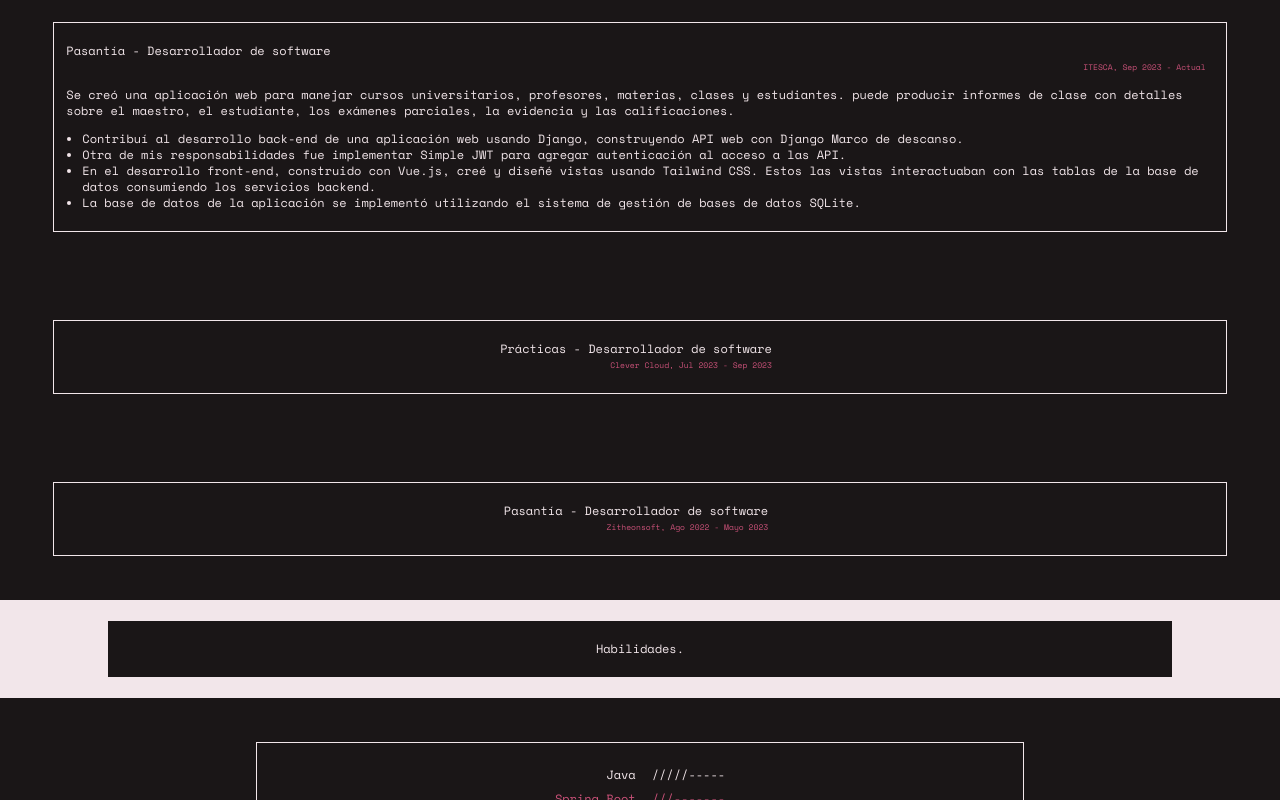
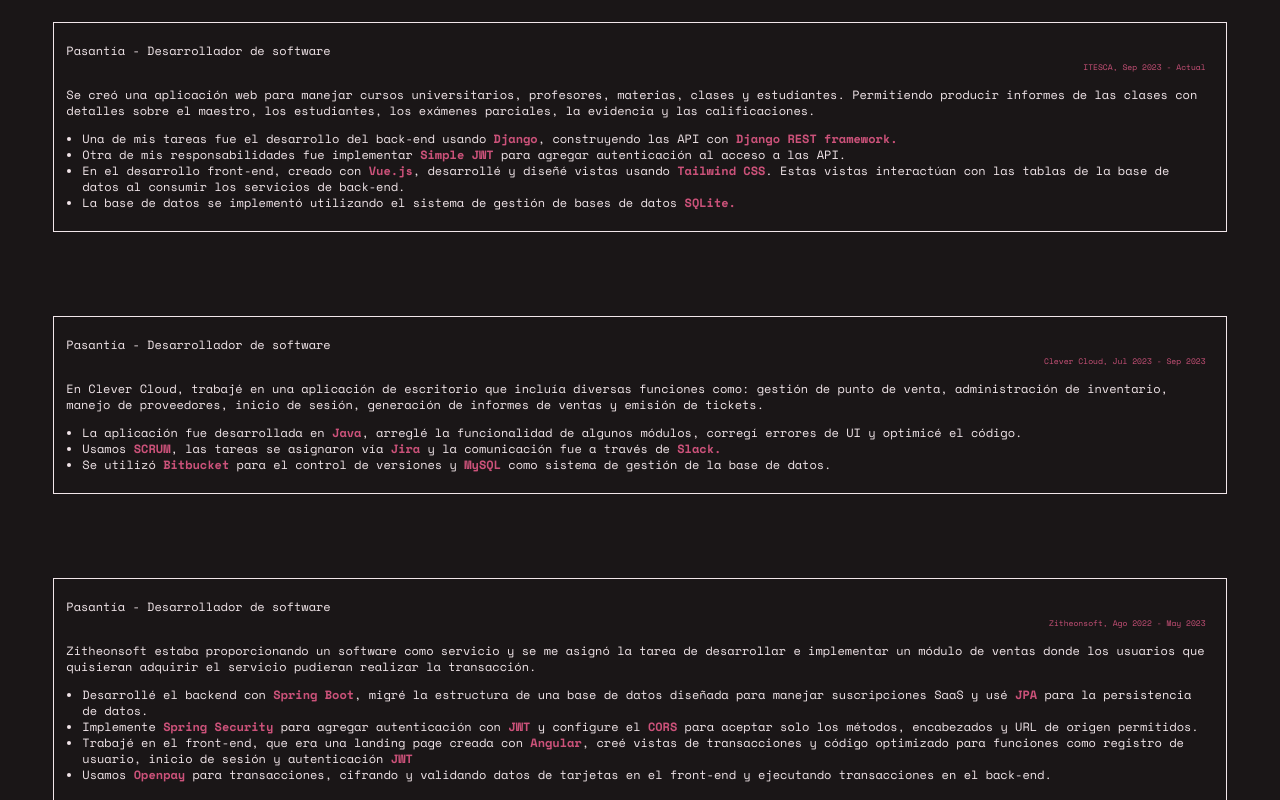
Before and after one commit to Netokingpo22/portafolio, an Angular app: page / in a window 1280 px wide. Shown: the part 920-1720 px from the top of the page. Built offline with nearby package versions, Linux system fonts and the light colour scheme.

Commit message:
Exp/leng-nee-Fix

```diff
--- a/src/app/app.component.ts
+++ b/src/app/app.component.ts
@@ -5,11 +5,12 @@
 import { ExperienceComponent } from './modules/experience/experience.component'
 import { TitleComponent } from './modules/title/title.component'
 import { SkillsComponent } from './modules/skills/skills.component'
+import { ButtonsComponent } from './modules/buttons/buttons.component'
 
 @Component({
   selector: 'app-root',
   standalone: true,
-  imports: [RouterOutlet, IntroductionComponent, ExperienceComponent, TitleComponent, SkillsComponent],
+  imports: [RouterOutlet, IntroductionComponent, ExperienceComponent, TitleComponent, SkillsComponent, ButtonsComponent],
   templateUrl: './app.component.html',
   styleUrl: './app.component.css'
 })
--- /dev/null
+++ b/src/app/modules/buttons/buttons.component.html
@@ -0,0 +1,5 @@
+<button
+    class="absolute top-1 left-1 bg-[#1A1617] text-[#CC527A] px-2 py-1 space-mono-regular border border-[#F2E6EA] opacity-50 text-center"
+    (click)="setLanguage()">
+    {{buttonText}}
+</button>
--- a/src/app/modules/experience/experience.component.html
+++ b/src/app/modules/experience/experience.component.html
@@ -3,38 +3,67 @@
     <div
         class="flex flex-row items-center justify-center text-xs py-5 m-10 space-mono-regular border border-[#F2E6EA] w-11/12 index2 bg-[#1A1617]">
         <div class="text-left pr-2 mx-3">
-            <p class="">Pasantía - Desarrollador de software</p>
-            <p class="text-right text-[8px] text-[#CC527A]"> ITESCA, Sep 2023 - Actual</p>
-            <p class="mt-3">{{text[0]}}</p>
+            <p class="">{{textItesca[0]}}</p>
+            <p class="text-right text-[8px] text-[#CC527A]">{{textItesca[1]}}</p>
+            <p class="mt-3">{{textItesca[2]}}</p>
             <ul class="list-disc pl-4 pt-3">
-                <li>{{text[1]}}</li>
-                <li>{{text[2]}} </li>
-                <li>{{text[3]}}</li>
-                <li>{{text[4]}}</li>
+                <li>{{textItesca[3]}}<span
+                        class='text-[#CC527A] space-mono-bold'>{{textItesca[4]}}</span>{{textItesca[5]}}<span
+                        class='text-[#CC527A] space-mono-bold'>{{textItesca[6]}}</span></li>
+                <li>{{textItesca[7]}}<span
+                        class='text-[#CC527A] space-mono-bold'>{{textItesca[8]}}</span>{{textItesca[9]}}</li>
+                <li>{{textItesca[10]}}<span
+                        class='text-[#CC527A] space-mono-bold'>{{textItesca[11]}}</span>{{textItesca[12]}}<span
+                        class='text-[#CC527A] space-mono-bold'>{{textItesca[13]}}</span>{{textItesca[14]}}</li>
+                <li>{{textItesca[15]}}<span class='text-[#CC527A] space-mono-bold'>{{textItesca[16]}}</span></li>
             </ul>
         </div>
     </div>
-    <div class="pb-1"></div>
 </div>
 <div class="flex flex-col items-center justify-center w-full text-[#F2E6EA] bg-[#1A1617]">
     <div class="pt-1"></div>
     <div
         class="flex flex-row items-center justify-center text-xs py-5 m-10 space-mono-regular border border-[#F2E6EA] w-11/12 index2 bg-[#1A1617]">
-        <div class="text-left pr-2">
-            <p class="">Prácticas - Desarrollador de software</p>
-            <p class="text-right text-[8px]  text-[#CC527A]">Clever Cloud, Jul 2023 - Sep 2023</p>
+        <div class="text-left pr-2 mx-3">
+            <p class="">{{textClever[0]}}</p>
+            <p class="text-right text-[8px] text-[#CC527A]">{{textClever[1]}}</p>
+            <p class="mt-3">{{textClever[2]}}</p>
+            <ul class="list-disc pl-4 pt-3">
+                <li>{{textClever[3]}}<span
+                        class='text-[#CC527A] space-mono-bold'>{{textClever[4]}}</span>{{textClever[5]}}</li>
+                <li>{{textClever[6]}}<span
+                        class='text-[#CC527A] space-mono-bold'>{{textClever[7]}}</span>{{textClever[8]}}<span
+                        class='text-[#CC527A] space-mono-bold'>{{textClever[9]}}</span>{{textClever[10]}}<span
+                        class='text-[#CC527A] space-mono-bold'>{{textClever[11]}}</span></li>
+                <li>{{textClever[12]}}<span
+                        class='text-[#CC527A] space-mono-bold'>{{textClever[13]}}</span>{{textClever[14]}}<span
+                        class='text-[#CC527A] space-mono-bold'>{{textClever[15]}}</span>{{textClever[16]}}</li>
+            </ul>
         </div>
     </div>
-    <div class="pb-1"></div>
 </div>
 <div class="flex flex-col items-center justify-center w-full text-[#F2E6EA] bg-[#1A1617]">
     <div class="pt-1"></div>
     <div
         class="flex flex-row items-center justify-center text-xs py-5 m-10 space-mono-regular border border-[#F2E6EA] w-11/12 index2 bg-[#1A1617]">
-        <div class="text-left pr-2">
-            <p class="">Pasantía - Desarrollador de software</p>
-            <p class="text-right text-[8px]  text-[#CC527A]">Zitheonsoft, Ago 2022 - Mayo 2023</p>
+        <div class="text-left pr-2 mx-3">
+            <p class="">{{textZith[0]}}</p>
+            <p class="text-right text-[8px] text-[#CC527A]">{{textZith[1]}}</p>
+            <p class="mt-3">{{textZith[2]}}</p>
+            <ul class="list-disc pl-4 pt-3">
+                <li>{{textZith[3]}}<span
+                        class='text-[#CC527A] space-mono-bold'>{{textZith[4]}}</span>{{textZith[5]}}<span
+                        class='text-[#CC527A] space-mono-bold'>{{textZith[6]}}</span>{{textZith[7]}}</li>
+                <li>{{textZith[8]}}<span
+                        class='text-[#CC527A] space-mono-bold'>{{textZith[9]}}</span>{{textZith[10]}}<span
+                        class='text-[#CC527A] space-mono-bold'>{{textZith[11]}}</span>{{textZith[12]}}<span
+                        class='text-[#CC527A] space-mono-bold'>{{textZith[13]}}</span>{{textZith[14]}}</li>
+                <li>{{textZith[15]}}<span
+                        class='text-[#CC527A] space-mono-bold'>{{textZith[16]}}</span>{{textZith[17]}}<span
+                        class='text-[#CC527A] space-mono-bold'>{{textZith[18]}}</span></li>
+                <li>{{textZith[19]}}<span class='text-[#CC527A] space-mono-bold'>{{textZith[20]}}</span>{{textZith[21]}}
+                </li>
+            </ul>
         </div>
     </div>
-    <div class="pb-1"></div>
 </div>
--- a/src/app/modules/experience/experience.component.ts
+++ b/src/app/modules/experience/experience.component.ts
@@ -1,4 +1,4 @@
-import { Component } from '@angular/core';
+import { Component, OnInit } from '@angular/core';
 import { LanguageService } from '../../services/language.service';
 
 @Component({
@@ -8,28 +8,62 @@
   templateUrl: './experience.component.html',
   styleUrl: './experience.component.css'
 })
-export class ExperienceComponent {
+export class ExperienceComponent implements OnInit{
   language: number = 0;
   constructor(private languageService: LanguageService) { }
-  text: string[] = [""];
+  textItesca: string[] = [""];
+  textClever: string[] = [""];
+  textZith: string[] = [""];
   ngOnInit(): void {
     this.language = this.languageService.getlanguage();
     if (this.language == 0) {
-      this.text = [
-        "Se creó una aplicación web para manejar cursos universitarios, profesores, materias, clases y estudiantes. puede producir informes de clase con detalles sobre el maestro, el estudiante, los exámenes parciales, la evidencia y las calificaciones.",
-        "Contribuí al desarrollo back-end de una aplicación web usando Django, construyendo API web con Django Marco de descanso.",
-        "Otra de mis responsabilidades fue implementar Simple JWT para agregar autenticación al acceso a las API.",
-        "En el desarrollo front-end, construido con Vue.js, creé y diseñé vistas usando Tailwind CSS. Estos las vistas interactuaban con las tablas de la base de datos consumiendo los servicios backend.",
-        "La base de datos de la aplicación se implementó utilizando el sistema de gestión de bases de datos SQLite."
+      this.textItesca = [
+        "Pasantía - Desarrollador de software", "ITESCA, Sep 2023 - Actual",
+        "Se creó una aplicación web para manejar cursos universitarios, profesores, materias, clases y estudiantes. Permitiendo producir informes de las clases con detalles sobre el maestro, los estudiantes, los exámenes parciales, la evidencia y las calificaciones.",
+        "Una de mis tareas fue el desarrollo del back-end usando ", "Django", ", construyendo las API con ", "Django REST framework.",
+        "Otra de mis responsabilidades fue implementar ", "Simple JWT", " para agregar autenticación al acceso a las API.",
+        "En el desarrollo front-end, creado con ", "Vue.js", ", desarrollé y diseñé vistas usando ", "Tailwind CSS", ". Estas vistas interactúan con las tablas de la base de datos al consumir los servicios de back-end.",
+        "La base de datos se implementó utilizando el sistema de gestión de bases de datos ", "SQLite."
+      ];
+      this.textClever = [
+        "Pasantía - Desarrollador de software", "Clever Cloud, Jul 2023 - Sep 2023",
+        "En Clever Cloud, trabajé en una aplicación de escritorio que incluía diversas funciones como: gestión de punto de venta, administración de inventario, manejo de proveedores, inicio de sesión, generación de informes de ventas y emisión de tickets.",
+        "La aplicación fue desarrollada en", " Java", ", arreglé la funcionalidad de algunos módulos, corregí errores de UI y optimicé el código.",
+        "Usamos ", "SCRUM", ", las tareas se asignaron vía ", "Jira", " y la comunicación fue a través de", " Slack.",
+        "Se utilizó ", "Bitbucket", " para el control de versiones y ", "MySQL", " como sistema de gestión de la base de datos."
+      ];
+      this.textZith = [
+        "Pasantía - Desarrollador de software", "Zitheonsoft, Ago 2022 - May 2023",
+        "Zitheonsoft estaba proporcionando un software como servicio y se me asignó la tarea de desarrollar e implementar un módulo de ventas donde los usuarios que quisieran adquirir el servicio pudieran realizar la transacción.",
+        "Desarrollé el backend con ", " Spring Boot", ", migré la estructura de una base de datos diseñada para manejar suscripciones SaaS y usé ", "JPA", " para la persistencia de datos.",
+        "Implemente ", "Spring Security", " para agregar autenticación con ", "JWT ", "y configure el ", "CORS ", "para aceptar solo los métodos, encabezados y URL de origen permitidos.",
+        "Trabajé en el front-end, que era una landing page creada con ", "Angular", ", creé vistas de transacciones y código optimizado para funciones como registro de usuario, inicio de sesión y autenticación ", "JWT",
+        "Usamos", " Openpay", " para transacciones, cifrando y validando datos de tarjetas en el front-end y ejecutando transacciones en el back-end."
       ];
       return;
     }
-    this.text = [
-      "A web application was created to manage university courses, teachers, subjects, classes and students. can produce class reports with details about teacher, student, midterms, evidence and grades.",
-      "Contributed to back-end development of a web application using Django, building web API with Django Rest framework.",
-      "Another of my responsibilities was to implement Simple JWT to add authentication to API access.",
-      "In front-end development, built with Vue.js, I created and styled views using Tailwind CSS. These views interacted with the database tables consuming the backend services.",
-      "The application database was implemented using the SQLite database management system."
+    this.textItesca = [
+      "Internship - Software developer", "ITESCA, Sep 2023 - Current",
+      "A web application was created to manage university courses, teachers, subjects, classes and students. Allowing you to produce class reports with details about the teacher, students, midterms, evidence and grades.",
+      "One of my tasks was the development of the back-end using ", "Django", ", building the APIs with the ", "Django REST framework.",
+      "Another of my responsibilities was to implement ", "Simple JWT", " to add authentication to APIs access.",
+      "In the front-end development, built with ", "Vue.js", ", I developed and styled views using ", "Tailwind CSS", ". These views interact with database tables by consuming the backend services.",
+      "The application’s database was implemented using ", "SQLite."
+    ];
+    this.textClever = [
+      "Internship - Software developer", "Clever Cloud, Jul 2023 - Sep 2023",
+      "At Clever Cloud, I worked on a desktop application that included various features such as: point of sale management, inventory management, supplier management, login, sales reporting, and ticketing.",
+      "The app was developed in ", " Java", ", I fixed some modules functionality, corrected UI errors, and optimized code.",
+      "We used ", "SCRUM", ", the tasks were assigned via ", "Jira", " and the communication was through", " Slack.",
+      "", "Bitbucket", " was used for version control and ", "MySQL", " was used as the database management system."
+    ];
+    this.textZith = [
+      "Internship - Software developer", "Zitheonsoft, Agu 2022 - May 2023",
+      "Zitheonsoft was providing a software as a service, and I was assigned the task of developing and implementing a sales module where users who wanted to purchase the service could make the transaction.",
+      "Developed the backend with ", " Spring Boot", ", migrated the structure of a database designed to handle SaaS subscriptions, and used ", "JPA", " for data persistence.",
+      "Deploy  ", "Spring Security", " to add authentication with ", "JWT ", "and configure the ", "CORS ", "to accept only the allowed methods, headers, and origin URLs.",
+      "I worked on the front-end, which was a landing page built with ", "Angular", ", created transaction views, and optimized code for features like user registration, login, and ", "JWT authentication.",
+      "We used", " Openpay", " for transactions, encrypting and validating card data on the front-end, and executing transactions on the back-end."
     ];
   }
 }
--- a/src/app/modules/title/title.component.html
+++ b/src/app/modules/title/title.component.html
@@ -1,5 +1,5 @@
 <div class="flex flex-col items-center justify-center w-full text-[#F2E6EA] bg-[#F2E6EA]">
     <div class="text-center text-xs py-5 m-5 space-mono-regular border border-[#F2E6EA] w-5/6 index2 bg-[#1A1617]">
-        <p>{{getTitle()}}</p>
+        <p class="underline underline-offset-8 {{titleColor}}">{{getTitle()}}</p>
     </div>
 </div>
--- a/src/app/modules/title/title.component.ts
+++ b/src/app/modules/title/title.component.ts
@@ -9,7 +9,8 @@
   styleUrl: './title.component.css'
 })
 export class TitleComponent implements OnInit {
-  @Input() title: String[] = [""];
+  @Input() title: string[] = [""];
+  @Input() titleColor: string = "bg-[#F2E6EA]";
   language: number = 0;
   constructor(private languageService: LanguageService) { }
   ngOnInit(): void {
```
Also changed, not shown: src/app/app.component.html (+6 -6 lines), src/app/modules/buttons/buttons.component.ts (added, +33 -0 lines), src/app/modules/buttons/buttons.component.css (added), src/app/services/language.service.ts (line endings or trailing spaces), 1 other file (tests, documents, lock files or other folders).
